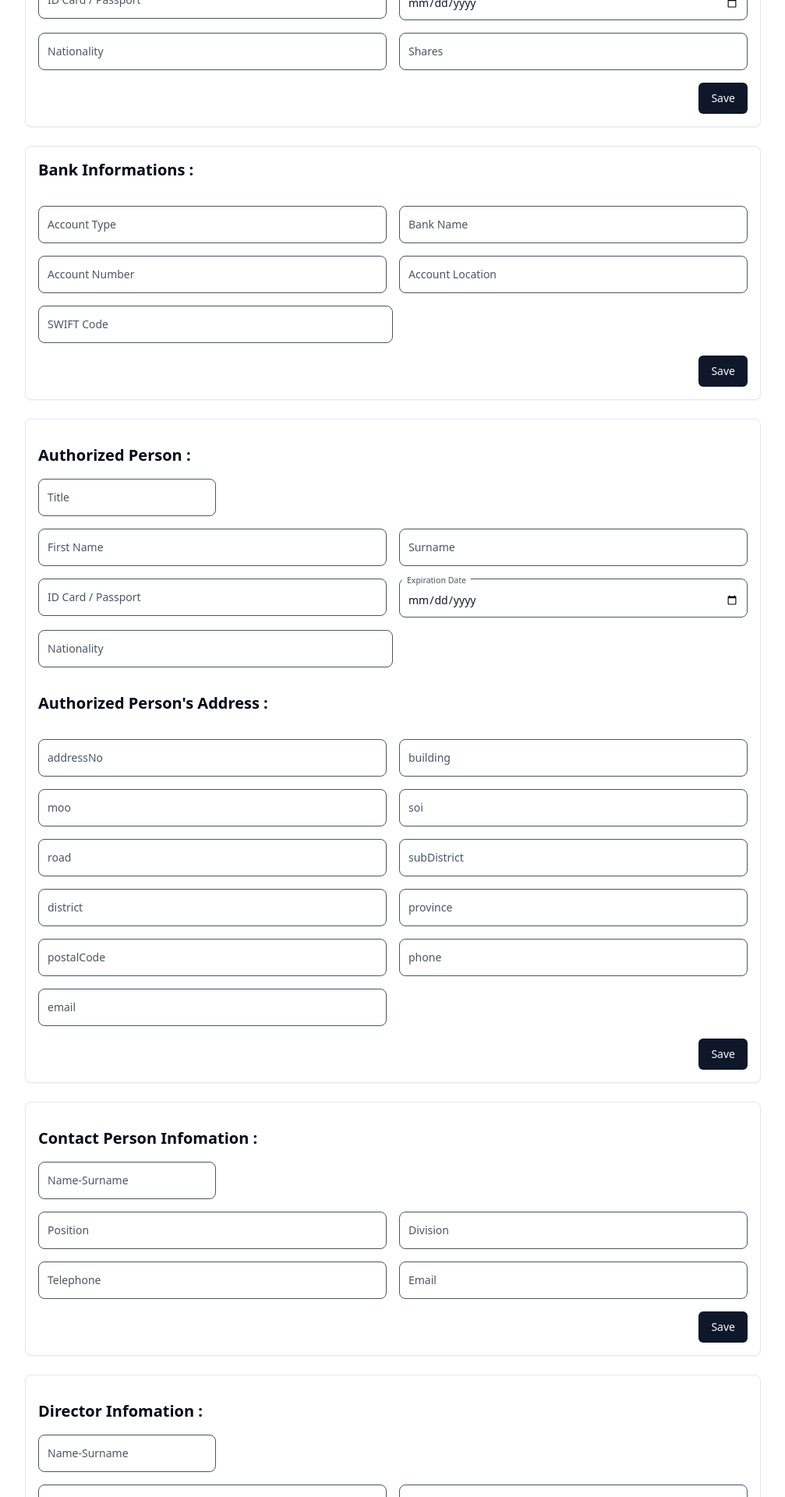
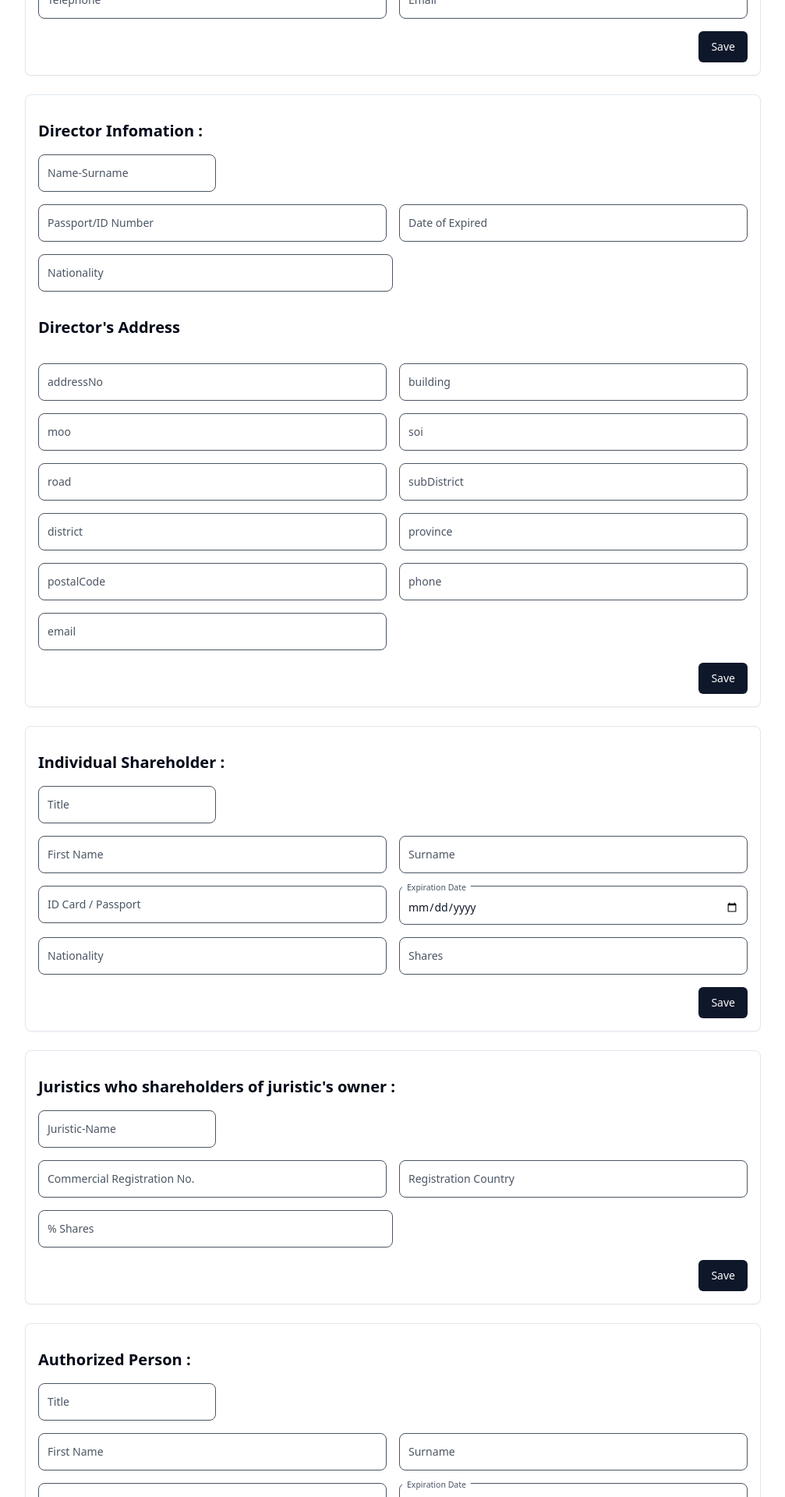
Before and after one commit to amerikarno/corporate-web-admin, a React (Vite) app: page /corporate/create in a window 1280 px wide. Shown: the part 3600-5520 px from the top of the page at 78% size, without its empty margins (136-1143 px from the left). Built offline with nearby package versions, Linux system fonts and the light colour scheme.

Commit message:
merge getter

```diff
--- a/src/pages/corporate/components/formDirectorInfo.tsx
+++ b/src/pages/corporate/components/formDirectorInfo.tsx
@@ -9,7 +9,7 @@ import {
   TIndividualsDirectorSchema,
 } from "../constants/schemas";
 import { sleep } from "@/lib/utils";
-import { useFormIndividualsDirector} from "../hook/useFormDirector"
+import { useFormIndividualsDirector } from "../hook/useFormDirector";
 import { TDirector } from "../constants/types";
 import { Table } from "./dataTable";
 import { AddressForm } from "./directorAddressForm";
@@ -34,19 +34,11 @@ export function FormIndividualsDirector() {
     values: individualsDirector,
   });
 
-//   const columns = [
-//     { header: "Name-Surname", accessor: "nameSurname" },
-//     { header: "ID Card / Passport", accessor: "idCard" },
-//     { header: "Expiration Date", accessor: "expiredDate" },
-//     { header: "Nationality", accessor: "nationality" },
-//     { header: "% Shares", accessor: "shares" },
-//   ];
-
-//   const onSubmit = async (data: TIndividualsContactPersonSchema) => {
-//     await sleep(500);
-//     handleSetNewShareholder(data);
-//     reset();
-//   };
+  const onSubmit = async (data: TIndividualsDirectorSchema) => {
+    await sleep(500);
+    reset();
+    console.log(data);
+  };
 
   return (
     <>
@@ -62,11 +54,9 @@ export function FormIndividualsDirector() {
         </Card> */}
 
         <Card className="p-4">
-          <h1 className="font-bold text-xl py-4">
-            Director Infomation :
-          </h1>
-          {/* <form className="space-y-4" onSubmit={handleSubmit(onSubmit)}> */}
-          <form className="space-y-4">
+          <h1 className="font-bold text-xl py-4">Director Infomation :</h1>
+          <form className="space-y-4" onSubmit={handleSubmit(onSubmit)}>
+            {/* <form className="space-y-4"> */}
             <div className="w-1/4">
               <Input
                 {...register("directorname")}
@@ -122,7 +112,6 @@ export function FormIndividualsDirector() {
                   </p>
                 )}
               </div>
-
             </div>
             {/* <div className="w-1/2">
               </div> */}
--- a/src/pages/corporate/createCorporate.tsx
+++ b/src/pages/corporate/createCorporate.tsx
@@ -31,12 +31,12 @@ export default function CreateCorporate() {
       <div className="w-[1024px] mx-auto py-5 px-10 space-y-6">
         <FormCorporateInfo onsubmit={handleSubmitCorporateInfo} />
         <FormCorporateTypeAndIncome onsubmit={handleSubmitCorporateInfo2} />
-        <FormIndividualsShareholders />
-        <FormBank />
-        <FormAuthorizedPerson />
         <FormIndividualsContactPerson />
         <FormIndividualsDirector />
+        <FormIndividualsShareholders />
         <FormJuristicShareholders />
+        <FormAuthorizedPerson />
+        <FormBank />
       </div>
     </>
   );
```
Lines whose indentation alone changed are shown as unchanged.
